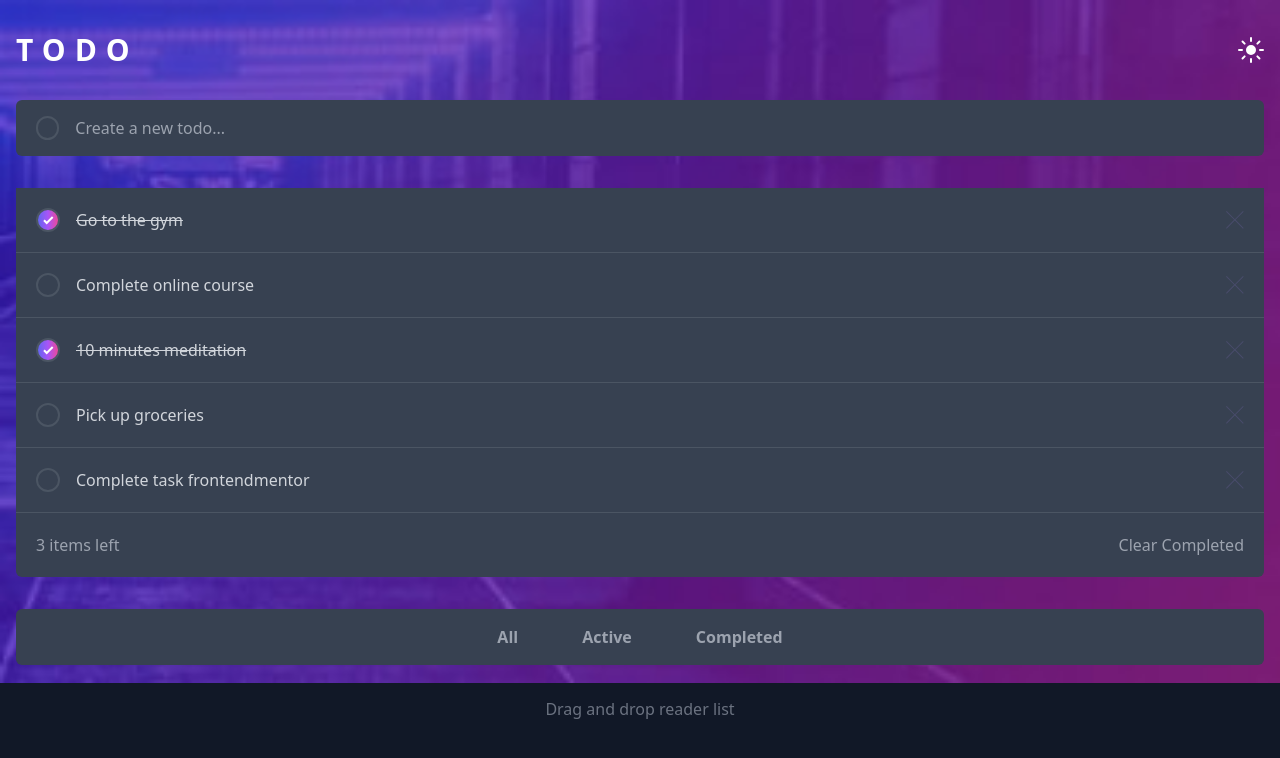
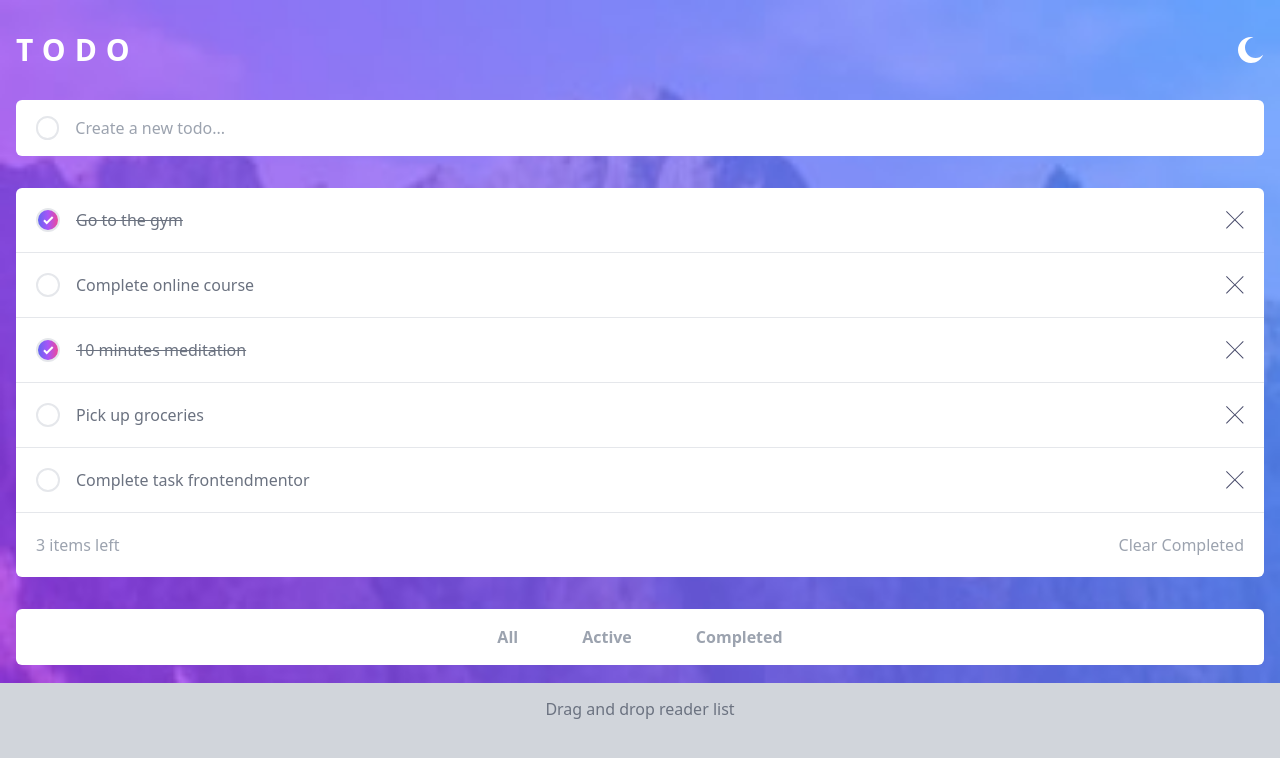
Before and after one commit to dmmtdeveloper/Vite-React-Tailwind-Todo-Frontendmentor, a React (Vite) app: page / in a window 1280 px wide. Shown: the top 758 px of the page. Built offline with nearby package versions, Linux system fonts and the light colour scheme.

Commit message:
localStorage

```diff
--- a/src/Components/Header.jsx
+++ b/src/Components/Header.jsx
@@ -2,14 +2,18 @@ import { useEffect, useState } from "react";
 import MoonIcon from "./Icons/IconMoonIcon";
 import IconSun from "./Icons/IconSun";
 
+const initialStateDarkMode = document.documentElement.className.includes("dark");
+
 const Header = () => {
-    const [darkMode, setDarkMode] = useState(true);
+    const [darkMode, setDarkMode] = useState(initialStateDarkMode);
 
     useEffect(() => {
         if (darkMode) {
             document.documentElement.classList.add("dark");
+            localStorage.setItem("theme", "dark");
         } else {
             document.documentElement.classList.remove("dark");
+            localStorage.setItem("theme", "light");
         }
     }, [darkMode]);
 
```
